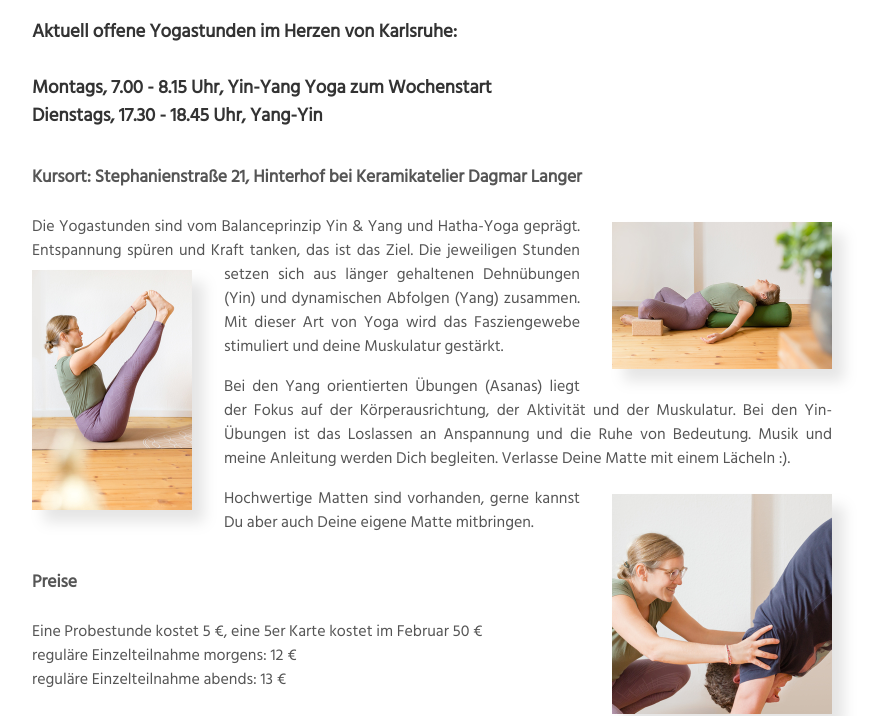
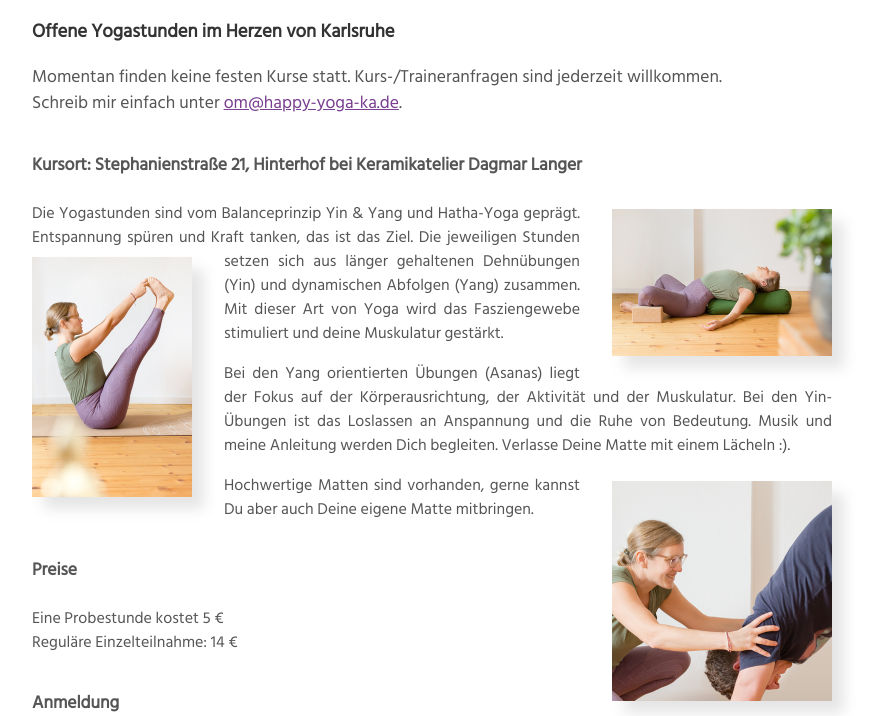
Before and after one commit to Tindan/happy-yoga-ka.de, a website: page docs/index.html in a window 1280 px wide. Shown: the part 421-1137 px from the top of the page, without its empty margins (208-1083 px from the left). Drawn offline with Linux system fonts and the light colour scheme.

Commit message:
Remove courses

```diff
--- a/docs/index.html
+++ b/docs/index.html
@@ -23,15 +23,14 @@
     <main>
         <h2 class="green">Kurse</h2>
         <h3>
-            Aktuell offene Yogastunden im Herzen von Karlsruhe:
+            Offene Yogastunden im Herzen von Karlsruhe
+        </h3>
+        <p style="font-size: 1.1em">
+            Momentan finden keine festen Kurse statt. Kurs-/Traineranfragen sind jederzeit willkommen.
+
             <br />
-            <br />
-            Montags, 7.00 - 8.15 Uhr, Yin-Yang Yoga zum Wochenstart
-            <br />
-            Dienstags, 17.30 - 18.45 Uhr, Yang-Yin
-            <br />
-
-        </h3>
+            Schreib mir einfach unter <a href="mailto:om@happy-yoga-ka.de">om@happy-yoga-ka.de</a>.
+        </p>
         <h4>Kursort: Stephanienstraße 21, Hinterhof bei Keramikatelier Dagmar Langer</h4>
         <p>
             <img src="images/yin_yoga_tina_kreuz.jpg" title="Yin Yoga | Happy-Yoga-KA" alt="Yin Yoga | Happy-Yoga-KA"
@@ -60,11 +59,9 @@
         </p>
         <h4>Preise</h4>
         <p>
-            Eine Probestunde kostet 5 €, eine 5er Karte kostet im Februar 50 €
+            Eine Probestunde kostet 5 €
             <br />
-            reguläre Einzelteilnahme morgens: 12 €
-            <br />
-            reguläre Einzelteilnahme abends: 13 €
+            Reguläre Einzelteilnahme: 14 €
 
         </p>
         <h4>Anmeldung</h4>
```
